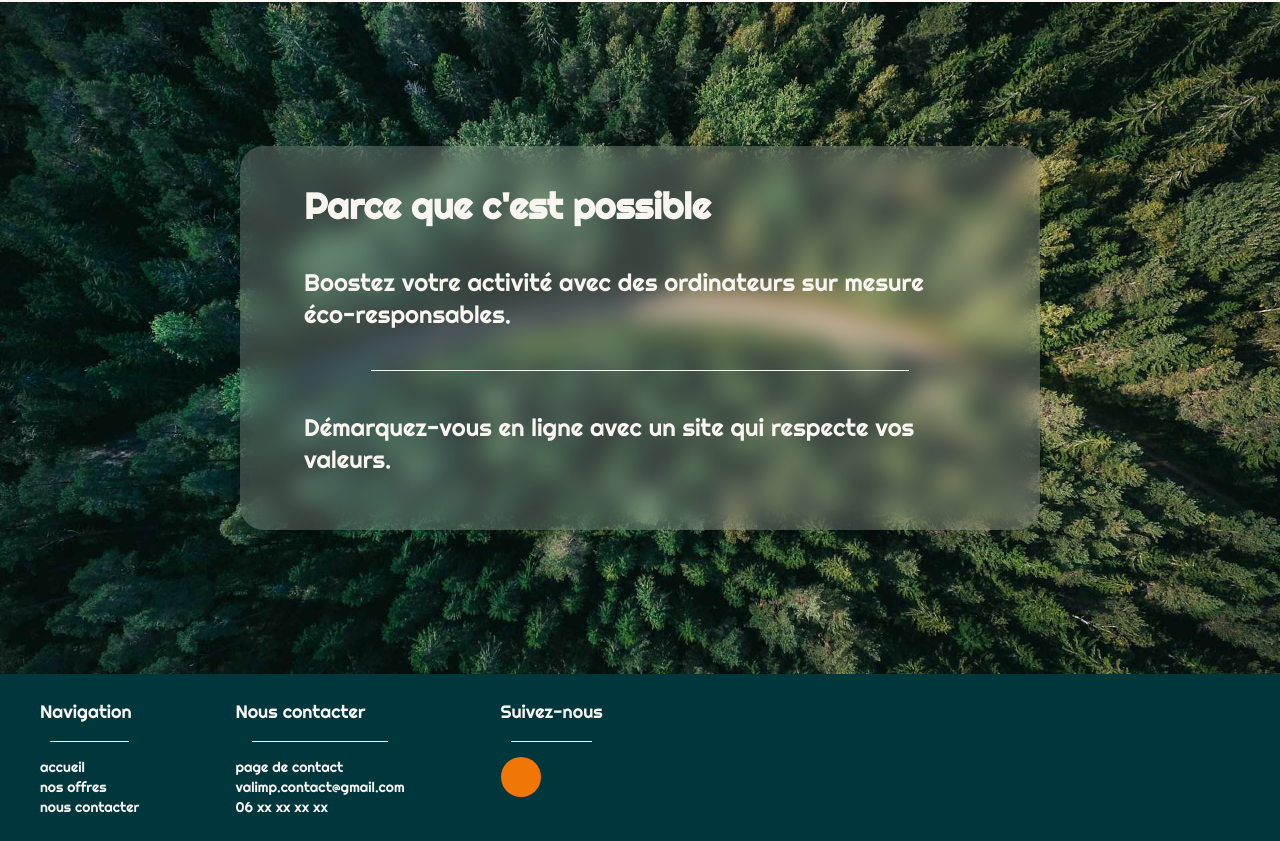
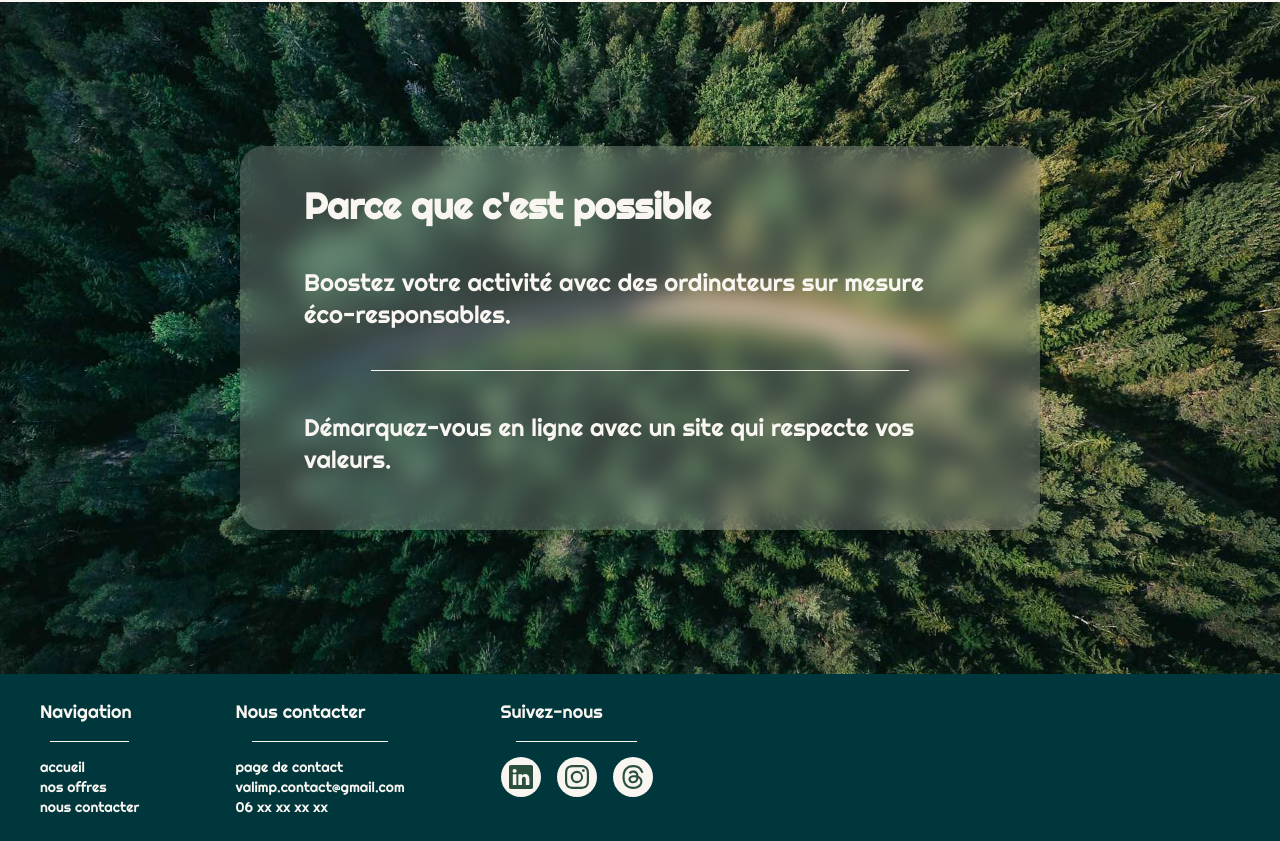
Before and after one commit to Valimp/e-commerce, a Next.js app: page / in a window 1280 px wide. Shown: the part 738-1579 px from the top of the page. Built offline with nearby package versions, Linux system fonts and the light colour scheme.

Commit message:
fix: finish BadgeLink component

```diff
--- a/app/components/BadgeLink.tsx
+++ b/app/components/BadgeLink.tsx
@@ -1,10 +1,19 @@
+import Link from 'next/link'
 import React from 'react'
 
-const BadgeLink = () => {
-  return (
-    <button className='w-10 h-10 bg-sun-orange rounded-full'>
+type BadgeLinkProps = {
+    url: string;
+    children: React.ReactNode;
+};
 
-    </button>
+// This is a component that wraps a link in a button
+const BadgeLink = ({ url, children }: BadgeLinkProps) => {
+    return (
+        <button className='w-10 h-10 bg-egg-white rounded-full flex justify-center items-center hover:scale-110 duration-300 ease-out'>
+            <Link href={url} target='_blank'>
+                { children }
+            </Link>
+        </button>
   )
 }
 
--- a/app/components/Footer.tsx
+++ b/app/components/Footer.tsx
@@ -2,6 +2,9 @@ import Link from 'next/link'
 import React from 'react'
 import Separator from './Separator'
 import BadgeLink from './BadgeLink'
+import { BsLinkedin } from "react-icons/bs";
+import { BsInstagram } from "react-icons/bs";
+import { BsThreads } from "react-icons/bs";
 
 const Footer = () => {
   return (
@@ -23,7 +26,17 @@ const Footer = () => {
         <div>
             <h3 className='text-egg-white text-lg'>Suivez-nous</h3>
             <Separator horizontal="15px" />
-            <BadgeLink />
+            <div className='flex gap-4'>
+                <BadgeLink url="https://www.linkedin.com/in/valimp/" >
+                    <BsLinkedin className='text-grass-green text-2xl' />
+                </BadgeLink>
+                <BadgeLink url="/" >
+                    <BsInstagram className='text-grass-green text-2xl' />
+                </BadgeLink>
+                <BadgeLink url="/" >
+                    <BsThreads className='text-grass-green text-2xl' />
+                </BadgeLink>
+            </div>
 
         </div>
     </div>
```
